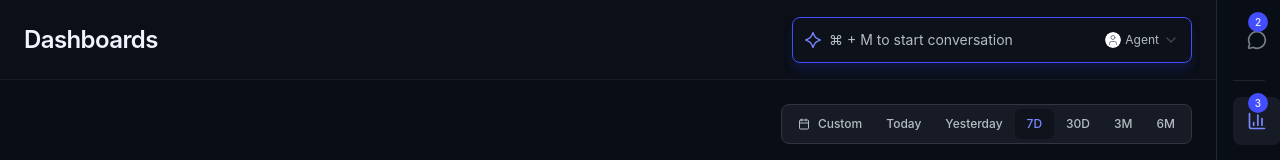
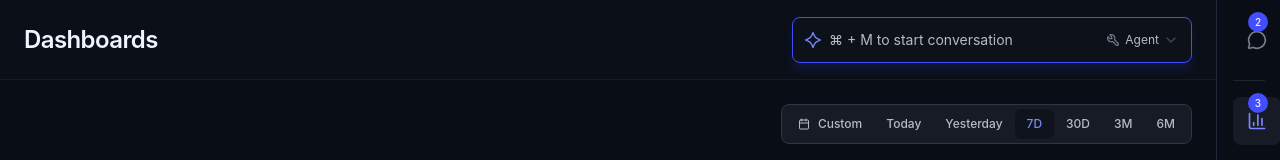
Before and after one commit to abdulmajeed33/react-trial, a React (Vite) app: page / in a window 1280 px wide. Shown: the top 160 px of the page. Built offline with nearby package versions, Linux system fonts and the light colour scheme.

Commit message:
Add agent icon SVG and update SearchConversation component to use the new icon for improved UI consistency.

```diff
--- a/src/components/ui-components/SearchConversation.tsx
+++ b/src/components/ui-components/SearchConversation.tsx
@@ -1,6 +1,4 @@
-import { User } from 'lucide-react';
 import { Select, SelectContent, SelectItem, SelectTrigger } from '../ui/select';
-import { Avatar, AvatarFallback } from '../ui/avatar';
 import { Input } from '../ui/input';
 import { useState } from 'react';
 
@@ -32,11 +30,13 @@ export function SearchConversation() {
         <Select defaultValue="agent">
           <SelectTrigger className="flex items-center gap-1 border-none bg-transparent p-0 h-auto focus:ring-0 focus:ring-offset-0 [&>svg]:text-icon-dark-neutral-neutral">
             <div className="flex items-center gap-1">
-              <Avatar className="w-4 h-4">
-                <AvatarFallback className="bg-white text-icon-dark-neutral-neutral text-[8px] w-4 h-4">
-                  <User className="w-3 h-3 text-icon-dark-neutral-neutral" />
-                </AvatarFallback>
-              </Avatar>
+              <div className="w-4 h-4 flex items-center justify-center">
+                <img
+                  src="/icons/agent-icon.svg"
+                  alt="Agent"
+                  className="w-3 h-3 object-contain"
+                />
+              </div>
               <span className="font-inter font-normal text-label text-text-dark-secondary">
                 Agent
               </span>
```
Also changed, not shown: public/icons/agent-icon.svg (added).
